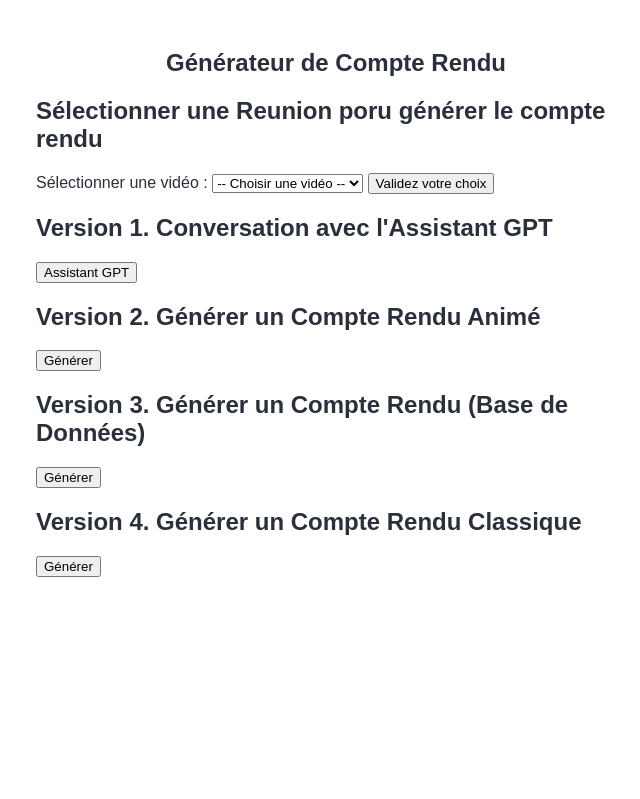
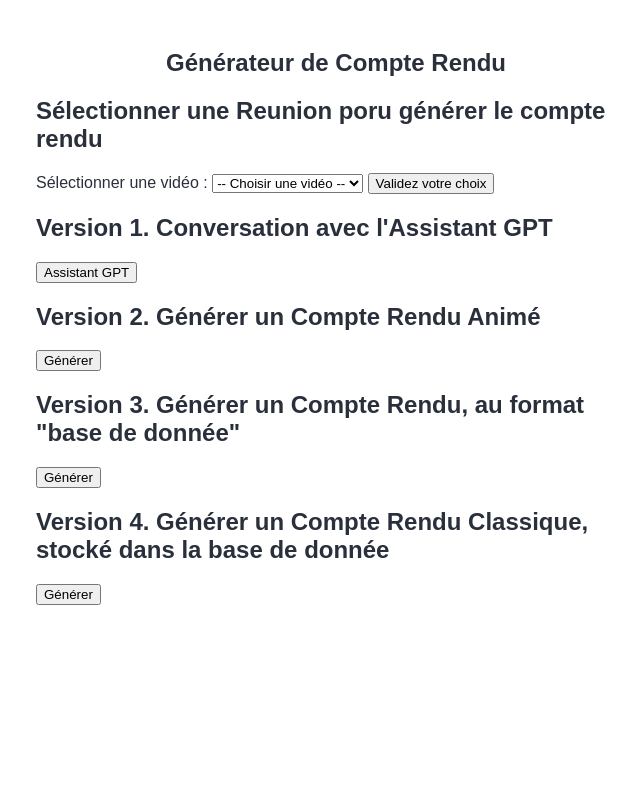
Before and after one commit to ArmanddeCacqueray/TdLog_final, a Python web app: template templates/index.html in a window 1280 px wide. Shown: the part 22-821 px from the top of the page, without its empty margins (304-944 px from the left). Run offline with Jinja, Linux system fonts and the light colour scheme; the template is opened without the code that fills it, so the values that code supplies are empty.

Commit message:
Update index.html

```diff
--- a/templates/index.html
+++ b/templates/index.html
@@ -57,12 +57,12 @@
 
       <!-- Section pour Générer un CR dans la Base de Données -->
       <section class="database-section">
-        <h2>Version 3. Générer un Compte Rendu (Base de Données)</h2>
+        <h2>Version 3. Générer un Compte Rendu, au format "base de donnée"</h2>
         <form action="/basededonnee" method="post">
           <button type="submit">Générer</button>
         </form>
       </section>
-      <h2>Version 4. Générer un Compte Rendu Classique</h2>
+      <h2>Version 4. Générer un Compte Rendu Classique, stocké dans la base de donnée</h2>
       <form action="/upload" method="post">
         <button type="submit">Générer</button>
       </form>
```
